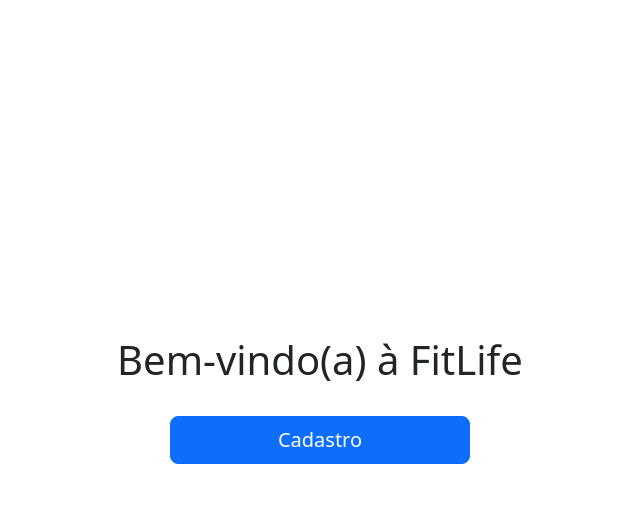
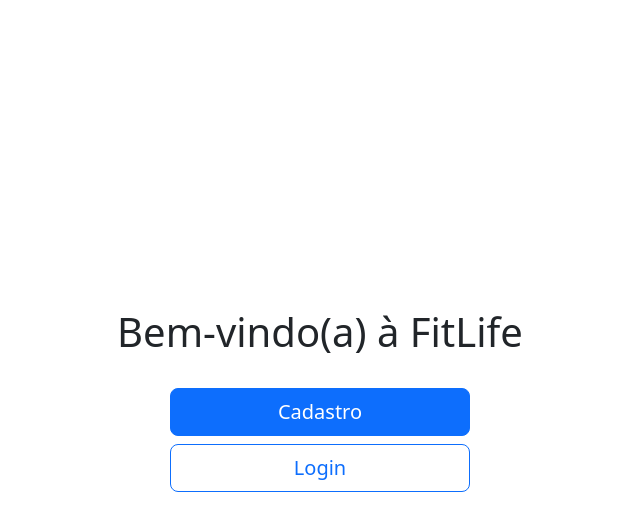
Before and after one commit to anleaes/2025-1-A3-UDWMJ-FAPA-03, a Django app: page / in a window 1280 px wide. Shown: the top 531 px of the page, without its empty margins (320-960 px from the left). Run offline with Django 5.2, Linux system fonts and the light colour scheme.

Commit message:
mudança na hone

```diff
--- a/templates/core/home.html
+++ b/templates/core/home.html
@@ -10,7 +10,7 @@
 
     <div class="d-flex flex-column gap-2 w-100" style="max-width: 300px;">
         <a type="button" href="" class="btn btn-primary btn-lg">Cadastro</a>
-        {% comment %} <a  type="button" href="{% url "" %}" class="btn btn-outline-primary btn-lg" >Login</a> {% endcomment %}
+        <a  type="button" href="" class="btn btn-outline-primary btn-lg" >Login</a>
     </div>
 </main>
 {% endblock body %}
```
